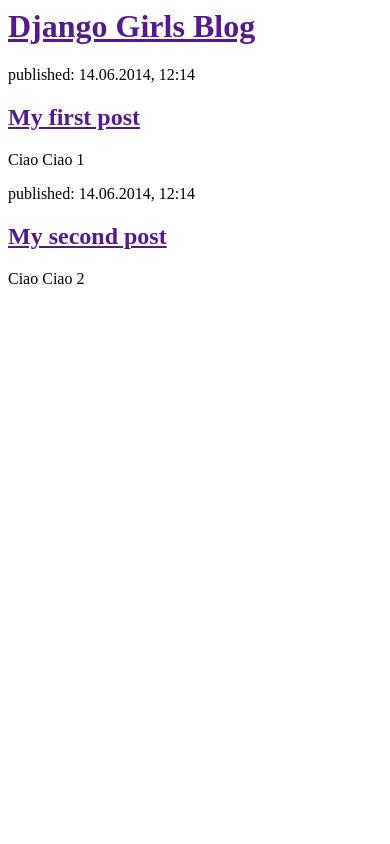
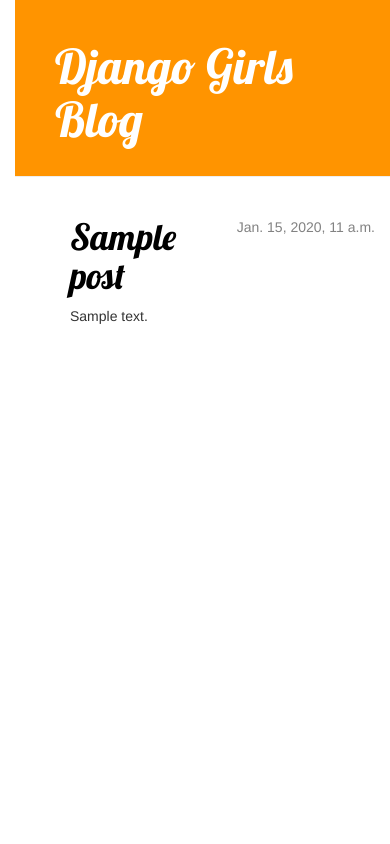
Before and after one commit to Marzia11/my-first-blog, a Django app: template blog/templates/blog/post_list.html in a window 390 px wide. Run offline with Django 3.2, Linux system fonts and the light colour scheme; the template is opened without the code that fills it: values that come from a table or form of the project are taken from there, others are empty; tables that the repository leaves empty hold one stand-in row (values such as "Sample post"); some libraries are stand-ins or nearby versions.

Commit message:
Added view and template for detailed blog post as well as CSS for the site.

```diff
--- /dev/null
+++ b/blog/static/css/blog.css
@@ -0,0 +1,57 @@
+
+h1 a {
+	color: #FCA205;
+	font-family: 'Lobster';
+}
+
+body {
+	padding-left: 15px;
+}
+
+.page-header {
+	background-color: #ff9400;
+	margin-top: 0;
+	padding: 20px 20px 20px 40px;
+}
+
+.page-header h1, .page-header h1 a, .page-header h1 a:visited, .page-header h1 a:active {
+	color: #ffffff;
+	font-size: 36pt;
+	text-decoration: none;
+}
+
+.content{
+	margin-left: 40px;
+}
+
+h1, h2, h3, h4 {
+	font-family: 'Lobster', cursive;
+}
+
+.date {
+	float: right;
+	color: #828282;
+}
+
+.save {
+	float: right;
+}
+
+.post-form textarea, .post-form input {
+    width: 100%;
+}
+
+.top-menu, .top-menu:hover, .top-menu:visited {
+    color: #ffffff;
+    float: right;
+    font-size: 26pt;
+    margin-right: 20px;
+}
+
+.post {
+    margin-bottom: 70px;
+}
+
+.post h1 a, .post h1 a:visited {
+    color: #000000;
+}
--- /dev/null
+++ b/blog/templates/blog/base.html
@@ -0,0 +1,24 @@
+{% load staticfiles %}
+
+<html>
+	<head>
+		<title>Django Girls blog</title>
+		<link rel="stylesheet" href="//maxcdn.bootstrapcdn.com/bootstrap/3.2.0/css/bootstrap.min.css">
+		<link rel="stylesheet" href="//maxcdn.bootstrapcdn.com/bootstrap/3.2.0/css/bootstrap-theme.min.css">
+		<link rel="stylesheet" href="{% static 'css/blog.css' %}">
+		<link href="https://fonts.googleapis.com/css?family=Lobster&subset=latin,latin-ext" rel="stylesheet" type="text/css">
+	</head>
+	<body>
+	<div class="page-header">
+		<h1><a href="/">Django Girls Blog</a></h1>
+	</div>
+	<div class="content container">
+		<div class="row">
+			<div class="col-md-8">
+			{% block content %}
+			{% endblock %}
+			</div>
+		</div>
+	</div>
+</body>
+</html>
--- a/blog/templates/blog/post_list.html
+++ b/blog/templates/blog/post_list.html
@@ -1,46 +1,14 @@
-<!-- <html>
-	<head>
-		<title> Ola's blog </title>
-	</head>
-	<body>
-		<p> Hi there! </p>
-		<p> It works! </p>
-	</body>
-</html> -->
 
+{% extends 'blog/base.html' %}
 
-<!--<h1>Un'intestazione</h1> - per la tua intestazione più importante
-    <h2>Un sottotitolo</h2> per un titolo di livello inferiore
-    <h3>Un sottotitolo più piccolo</h3> ... e così via, fino a <h6>
-    <em>text</em> enfatizza il tuo testo
-    <strong>text</strong> enfatizza fortemente il tuo testo
-    <br /> va in un'altra riga (puoi mettere qualsiasi cosa dentro br)
-    <a href="https://djangogirls.org">link</a> crea un link
-    <ul><li>primo elemento</li><li>secondo elemento</li></ul> fa una lista, proprio come questa qui!
-    <div></div> definisce una sezione della pagina -->
-
-
-<html>
-	<head>
-		<title>Django Girls blog</title>
-	</head>
-	<body>
-		<div>
-			<h1><a href="">Django Girls Blog</a></h1>
+{% block content %}
+{% for post in posts %}
+	<div class="post">
+		<div class="date">
+    		{{ post.published_date }}
 		</div>
-
-
-		<div>
-			<p>published: 14.06.2014, 12:14</p>
-			<h2><a href="">My first post</a></h2>
-			<p>Ciao Ciao 1</P>
-		</div>
-
-
-		<div>
-			<p>published: 14.06.2014, 12:14</p>
-			<h2><a href="">My second post</a></h2>
-			<p>Ciao Ciao 2</P>
-		</div>
-	</body>
-</html>
+		<h1><a href="{% url 'post_detail' pk=post.pk %}">{{ post.title }}</a></h1>
+		<p>{{ post.text|linebreaksbr }}</p>
+	</div>
+{% endfor %}
+{% endblock %}
--- a/blog/urls.py
+++ b/blog/urls.py
@@ -4,4 +4,5 @@
 
 urlpatterns =  [
     url(r'^$', views.post_list, name='post_list'),
+    url(r'^post/(?P<pk>[0-9]+)/$', views.post_detail, name='post_detail'),
 ]
```
Also changed, not shown: blog/templates/blog/post_detail.html (added, +13 -0 lines), blog/views.py (+9 -3 lines).
